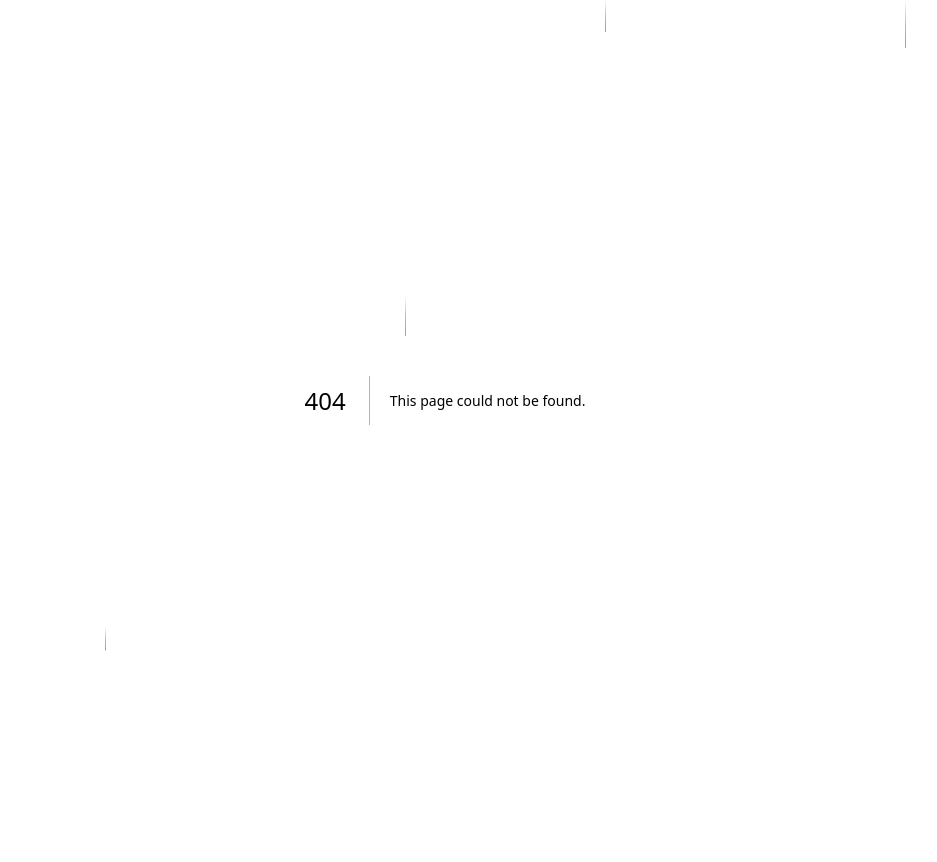
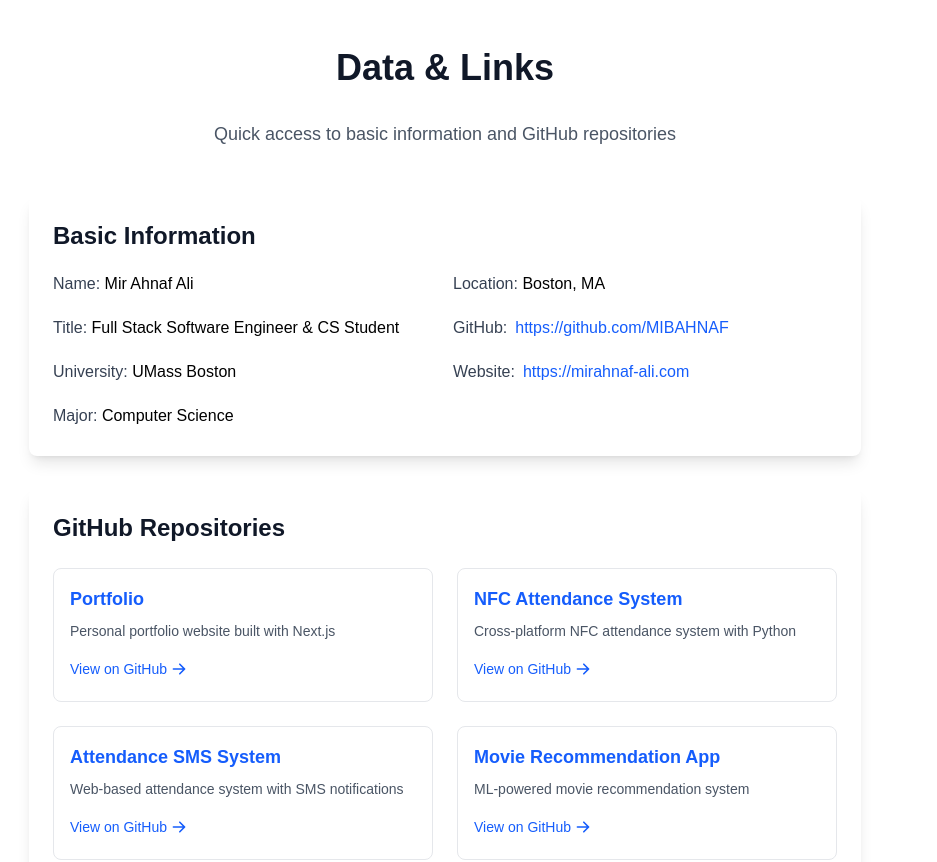
Before and after one commit to MIBAHNAF/Portfolio, a Next.js app: page /data in a window 1280 px wide. Before the commit this address had no page. Shown: the top 862 px of the page, without its empty margins (195-1132 px from the left). Before the commit the page ends 800 px from the top, so only its background shows below. Built offline with nearby package versions, Linux system fonts and the light colour scheme; a web font is replaced by a local one.

Commit message:
beam effect update and sitemap update

```diff
--- a/app/components/ui/background-beams-collision.jsx
+++ b/app/components/ui/background-beams-collision.jsx
@@ -10,60 +10,100 @@ export const BackgroundBeamsWithCollision = ({
 }) => {
   const { isDark } = useTheme();
 
-  // Reduced beams for subtle effect and better performance
+  // Optimized beams for all screen sizes using viewport units
   const beams = [
-    // Group 1 - Left side (2 beams)
+    // Group 1 - Left edge (3 beams) 5-25%
     {
-      initialX: 100,
-      translateX: 100,
+      initialX: "5vw",
+      translateX: "5vw",
       duration: 8,
-      repeatDelay: 6,
+      repeatDelay: 0,
       delay: 0,
-      className: "h-8",
+      className: "h-6 sm:h-8",
     },
     {
-      initialX: 300,
-      translateX: 300,
+      initialX: "15vw",
+      translateX: "15vw",
+      duration: 9,
+      repeatDelay: 0,
+      delay: 0.3,
+      className: "h-4 sm:h-6",
+    },
+    {
+      initialX: "25vw",
+      translateX: "25vw",
       duration: 10,
-      repeatDelay: 8,
-      delay: 2,
-      className: "h-6",
+      repeatDelay: 0,
+      delay: 0.6,
+      className: "h-5 sm:h-7",
     },
 
-    // Group 2 - Center (2 beams)
+    // Group 2 - Center (5 beams) 35-65%
     {
-      initialX: 600,
-      translateX: 600,
-      duration: 9,
-      repeatDelay: 7,
-      delay: 4,
-      className: "h-10",
+      initialX: "35vw",
+      translateX: "35vw",
+      duration: 7,
+      repeatDelay: 0,
+      delay: 0.9,
+      className: "h-8 sm:h-10",
     },
     {
-      initialX: 800,
-      translateX: 800,
+      initialX: "42.5vw",
+      translateX: "42.5vw",
       duration: 11,
-      repeatDelay: 9,
-      delay: 6,
-      className: "h-8",
+      repeatDelay: 0,
+      delay: 1.2,
+      className: "h-6 sm:h-8",
+    },
+    {
+      initialX: "50vw",
+      translateX: "50vw",
+      duration: 9,
+      repeatDelay: 0,
+      delay: 1.5,
+      className: "h-7 sm:h-9",
+    },
+    {
+      initialX: "57.5vw",
+      translateX: "57.5vw",
+      duration: 8,
+      repeatDelay: 0,
+      delay: 1.8,
+      className: "h-4 sm:h-6",
+    },
+    {
+      initialX: "65vw",
+      translateX: "65vw",
+      duration: 12,
+      repeatDelay: 0,
+      delay: 2.1,
+      className: "h-5 sm:h-7",
     },
 
-    // Group 3 - Right side (2 beams)
+    // Group 3 - Right edge (3 beams) 75-95%
     {
-      initialX: 1100,
-      translateX: 1100,
-      duration: 7,
-      repeatDelay: 5,
-      delay: 8,
-      className: "h-12",
+      initialX: "75vw",
+      translateX: "75vw",
+      duration: 10,
+      repeatDelay: 0,
+      delay: 2.4,
+      className: "h-8 sm:h-12",
     },
     {
-      initialX: 1300,
-      translateX: 1300,
-      duration: 12,
-      repeatDelay: 10,
-      delay: 10,
-      className: "h-6",
+      initialX: "85vw",
+      translateX: "85vw",
+      duration: 11,
+      repeatDelay: 0,
+      delay: 2.7,
+      className: "h-5 sm:h-7",
+    },
+    {
+      initialX: "95vw",
+      translateX: "95vw",
+      duration: 9,
+      repeatDelay: 0,
+      delay: 3.0,
+      className: "h-6 sm:h-8",
     },
   ];
 
@@ -96,12 +136,12 @@ const BeamElement = ({ beamOptions = {} }) => {
     <motion.div
       animate="animate"
       initial={{
-        translateY: "-200px",
+        translateY: "-500px", // Start much further off-screen above the website
         translateX: beamOptions.initialX || "0px",
       }}
       variants={{
         animate: {
-          translateY: "calc(100vh + 1000px)", // Extended distance to pass through entire website
+          translateY: "calc(100vh + 1200px)", // Extended distance to pass through entire website
           translateX: beamOptions.translateX || "0px",
         },
       }}
--- /dev/null
+++ b/app/data/page.js
@@ -0,0 +1,127 @@
+import Link from 'next/link'
+
+export const metadata = {
+  title: 'Data & Links - Mir Ahnaf Ali | GitHub & Project Information',
+  description: 'Quick access to Mir Ahnaf Ali\'s GitHub repositories, project links, and basic information. Full Stack Software Engineer and Computer Science student at UMass Boston.',
+  keywords: 'Mir Ahnaf Ali, GitHub, Projects, Data, Links, Software Engineer, Computer Science, UMass Boston',
+}
+
+export default function DataPage() {
+  const basicInfo = {
+    name: "Mir Ahnaf Ali",
+    title: "Full Stack Software Engineer & CS Student",
+    university: "UMass Boston",
+    major: "Computer Science",
+    github: "https://github.com/MIBAHNAF",
+    website: "https://mirahnaf-ali.com",
+    location: "Boston, MA"
+  }
+
+  const githubProjects = [
+    {
+      name: "Portfolio",
+      url: "https://github.com/MIBAHNAF/Portfolio",
+      description: "Personal portfolio website built with Next.js"
+    },
+    {
+      name: "NFC Attendance System",
+      url: "https://github.com/MIBAHNAF/NFC-Attendance",
+      description: "Cross-platform NFC attendance system with Python"
+    },
+    {
+      name: "Attendance SMS System",
+      url: "https://github.com/MIBAHNAF/attendance-system",
+      description: "Web-based attendance system with SMS notifications"
+    },
+    {
+      name: "Movie Recommendation App",
+      url: "https://github.com/MIBAHNAF/Movie-Recommendation",
+      description: "ML-powered movie recommendation system"
+    },
+    {
+      name: "Web Design Experiment",
+      url: "https://github.com/MIBAHNAF/Web-Design-Experiment",
+      description: "Construction company website demo"
+    },
+    {
+      name: "Hallucinations Horror Game",
+      url: "https://github.com/MIBAHNAF/Hallucinations",
+      description: "Unity-based psychological horror game"
+    }
+  ]
+
+  return (
+    <div className="min-h-screen bg-white dark:bg-gray-900 py-12">
+      <div className="max-w-4xl mx-auto px-4 sm:px-6 lg:px-8">
+        <h1 className="text-4xl font-bold text-center text-gray-900 dark:text-white mb-8">
+          Data & Links
+        </h1>
+        <p className="text-lg text-center text-gray-600 dark:text-gray-300 mb-12">
+          Quick access to basic information and GitHub repositories
+        </p>
+
+        {/* Basic Info Section */}
+        <div className="bg-white dark:bg-gray-800 rounded-lg shadow-lg p-6 mb-8">
+          <h2 className="text-2xl font-semibold text-gray-900 dark:text-white mb-4">Basic Information</h2>
+          <div className="grid grid-cols-1 md:grid-cols-2 gap-4">
+            <div className="space-y-3">
+              <p><span className="font-medium text-gray-700 dark:text-gray-300">Name:</span> {basicInfo.name}</p>
+              <p><span className="font-medium text-gray-700 dark:text-gray-300">Title:</span> {basicInfo.title}</p>
+              <p><span className="font-medium text-gray-700 dark:text-gray-300">University:</span> {basicInfo.university}</p>
+              <p><span className="font-medium text-gray-700 dark:text-gray-300">Major:</span> {basicInfo.major}</p>
+            </div>
+            <div className="space-y-3">
+              <p><span className="font-medium text-gray-700 dark:text-gray-300">Location:</span> {basicInfo.location}</p>
+              <p><span className="font-medium text-gray-700 dark:text-gray-300">GitHub:</span>
+                <a href={basicInfo.github} target="_blank" rel="noopener noreferrer"
+                   className="text-blue-600 dark:text-blue-400 hover:underline ml-2">
+                  {basicInfo.github}
+                </a>
+              </p>
+              <p><span className="font-medium text-gray-700 dark:text-gray-300">Website:</span>
+                <a href={basicInfo.website} target="_blank" rel="noopener noreferrer"
+                   className="text-blue-600 dark:text-blue-400 hover:underline ml-2">
+                  {basicInfo.website}
+                </a>
+              </p>
+            </div>
+          </div>
+        </div>
+
+        {/* GitHub Projects Section */}
+        <div className="bg-white dark:bg-gray-800 rounded-lg shadow-lg p-6">
+          <h2 className="text-2xl font-semibold text-gray-900 dark:text-white mb-6">GitHub Repositories</h2>
+          <div className="grid grid-cols-1 md:grid-cols-2 gap-6">
+            {githubProjects.map((project, index) => (
+              <div key={index} className="border border-gray-200 dark:border-gray-700 rounded-lg p-4 hover:shadow-md transition-shadow">
+                <h3 className="text-lg font-semibold text-gray-900 dark:text-white mb-2">
+                  <a href={project.url} target="_blank" rel="noopener noreferrer"
+                     className="text-blue-600 dark:text-blue-400 hover:underline">
+                    {project.name}
+                  </a>
+                </h3>
+                <p className="text-gray-600 dark:text-gray-300 text-sm mb-3">
+                  {project.description}
+                </p>
+                <a href={project.url} target="_blank" rel="noopener noreferrer"
+                   className="inline-flex items-center text-blue-600 dark:text-blue-400 hover:underline text-sm">
+                  View on GitHub
+                  <svg className="w-4 h-4 ml-1" fill="currentColor" viewBox="0 0 20 20">
+                    <path fillRule="evenodd" d="M10.293 3.293a1 1 0 011.414 0l6 6a1 1 0 010 1.414l-6 6a1 1 0 01-1.414-1.414L14.586 11H3a1 1 0 110-2h11.586l-4.293-4.293a1 1 0 010-1.414z" clipRule="evenodd" />
+                  </svg>
+                </a>
+              </div>
+            ))}
+          </div>
+        </div>
+
+        {/* Back to Home */}
+        <div className="text-center mt-8">
+          <Link href="/" className="inline-flex items-center px-6 py-3 bg-blue-600 hover:bg-blue-700 text-white font-medium rounded-lg transition-colors">
+            ← Back to Portfolio
+          </Link>
+        </div>
+      </div>
+    </div>
+  )
+}
--- a/app/hooks/useScrollAnimation.js
+++ b/app/hooks/useScrollAnimation.js
@@ -1,8 +1,15 @@
-import { useEffect, useRef, useState } from 'react';
+import { useEffect, useRef, useState, useMemo } from 'react';
 
 export const useScrollAnimation = (options = {}) => {
   const [isVisible, setIsVisible] = useState(false);
   const ref = useRef(null);
+
+  // Memoize options to prevent unnecessary re-renders
+  const memoizedOptions = useMemo(() => ({
+    threshold: 0.1, // Trigger when 10% of element is visible
+    rootMargin: '50px 0px -50px 0px', // Start animation slightly before element comes into view
+    ...options
+  }), [options]);
 
   useEffect(() => {
     const observer = new IntersectionObserver(
@@ -13,23 +20,22 @@ export const useScrollAnimation = (options = {}) => {
           observer.unobserve(entry.target);
         }
       },
-      {
-        threshold: 0.1, // Trigger when 10% of element is visible
-        rootMargin: '50px 0px -50px 0px', // Start animation slightly before element comes into view
-        ...options
-      }
+      memoizedOptions
     );
 
-    if (ref.current) {
-      observer.observe(ref.current);
+    // Store ref.current in a variable to avoid stale closure
+    const currentRef = ref.current;
+
+    if (currentRef) {
+      observer.observe(currentRef);
     }
 
     return () => {
-      if (ref.current) {
-        observer.unobserve(ref.current);
+      if (currentRef) {
+        observer.unobserve(currentRef);
       }
     };
-  }, []);
+  }, [memoizedOptions]);
 
   return [ref, isVisible];
 };
--- a/app/layout.js
+++ b/app/layout.js
@@ -15,15 +15,15 @@ const ovo = Ovo({
 
 export const metadata = {
   title: "Mir Ahnaf Ali - Full Stack Software Engineer",
-  description: "Mir Ahnaf Ali - Computer Science student at UMass Boston specializing in full-stack development, machine learning, and software engineering.",
-  keywords: "Mir Ahnaf Ali, Software Engineer, Full Stack Developer, Computer Science, UMass Boston",
+  description: "Mir Ahnaf Ali - Computer Science student at UMass Boston specializing in full-stack development, machine learning, and software engineering. Explore my projects and GitHub repositories.",
+  keywords: "Mir Ahnaf Ali, Software Engineer, Full Stack Developer, Computer Science, UMass Boston, GitHub, Projects, Python, React, Next.js",
   author: "Mir Ahnaf Ali",
 
   openGraph: {
     title: "Mir Ahnaf Ali - Full Stack Software Engineer",
-    description: "Computer Science student at UMass Boston specializing in full-stack development and software engineering",
+    description: "Computer Science student at UMass Boston specializing in full-stack development and software engineering. Check out my GitHub projects and portfolio.",
     url: "https://mirahnaf-ali.com",
-    siteName: "Mir Ahnaf Ali",
+    siteName: "Mir Ahnaf Ali Portfolio",
     images: [
       {
         url: "https://mirahnaf-ali.com/user-image.png",
--- a/app/images/page.js
+++ b/app/professional/page.js
@@ -1,11 +1,12 @@
 import Image from 'next/image'
 
 export const metadata = {
-  title: 'Mir Ahnaf Ali - Full Stack Software Engineer',
-  description: 'Professional profile and image of Mir Ahnaf Ali - Software Engineer and Computer Science student at UMass Boston',
+  title: 'Professional - Mir Ahnaf Ali | Full Stack Software Engineer',
+  description: 'Professional profile photos of Mir Ahnaf Ali - Full Stack Software Engineer and Computer Science student at UMass Boston. View my GitHub projects and portfolio gallery.',
+  keywords: 'Mir Ahnaf Ali, Professional Photos, GitHub, Software Engineer, Portfolio Images, UMass Boston, Developer Profile',
 }
 
-export default function ImagesPage() {
+export default function ProfessionalPage() {
   const images = [
     {
       src: '/user-image.png',
--- a/app/sitemap.js
+++ b/app/sitemap.js
@@ -7,7 +7,13 @@ export default function sitemap() {
       priority: 1,
     },
     {
-      url: 'https://mirahnaf-ali.com/images',
+      url: 'https://mirahnaf-ali.com/data',
+      lastModified: new Date(),
+      changeFrequency: 'weekly',
+      priority: 0.9,
+    },
+    {
+      url: 'https://mirahnaf-ali.com/professional',
       lastModified: new Date(),
       changeFrequency: 'monthly',
       priority: 0.8,
@@ -18,5 +24,48 @@ export default function sitemap() {
       changeFrequency: 'monthly',
       priority: 0.9,
     },
+    // GitHub Profile and Projects
+    {
+      url: 'https://github.com/MIBAHNAF',
+      lastModified: new Date(),
+      changeFrequency: 'weekly',
+      priority: 0.9,
+    },
+    {
+      url: 'https://github.com/MIBAHNAF/Portfolio',
+      lastModified: new Date(),
+      changeFrequency: 'monthly',
+      priority: 0.8,
+    },
+    {
+      url: 'https://github.com/MIBAHNAF/NFC-Attendance',
+      lastModified: new Date(),
+      changeFrequency: 'monthly',
+      priority: 0.7,
+    },
+    {
+      url: 'https://github.com/MIBAHNAF/attendance-system',
+      lastModified: new Date(),
+      changeFrequency: 'monthly',
+      priority: 0.7,
+    },
+    {
+      url: 'https://github.com/MIBAHNAF/Movie-Recommendation',
+      lastModified: new Date(),
+      changeFrequency: 'monthly',
+      priority: 0.7,
+    },
+    {
+      url: 'https://github.com/MIBAHNAF/Web-Design-Experiment',
+      lastModified: new Date(),
+      changeFrequency: 'monthly',
+      priority: 0.7,
+    },
+    {
+      url: 'https://github.com/MIBAHNAF/Hallucinations',
+      lastModified: new Date(),
+      changeFrequency: 'monthly',
+      priority: 0.7,
+    },
   ]
 }
```
